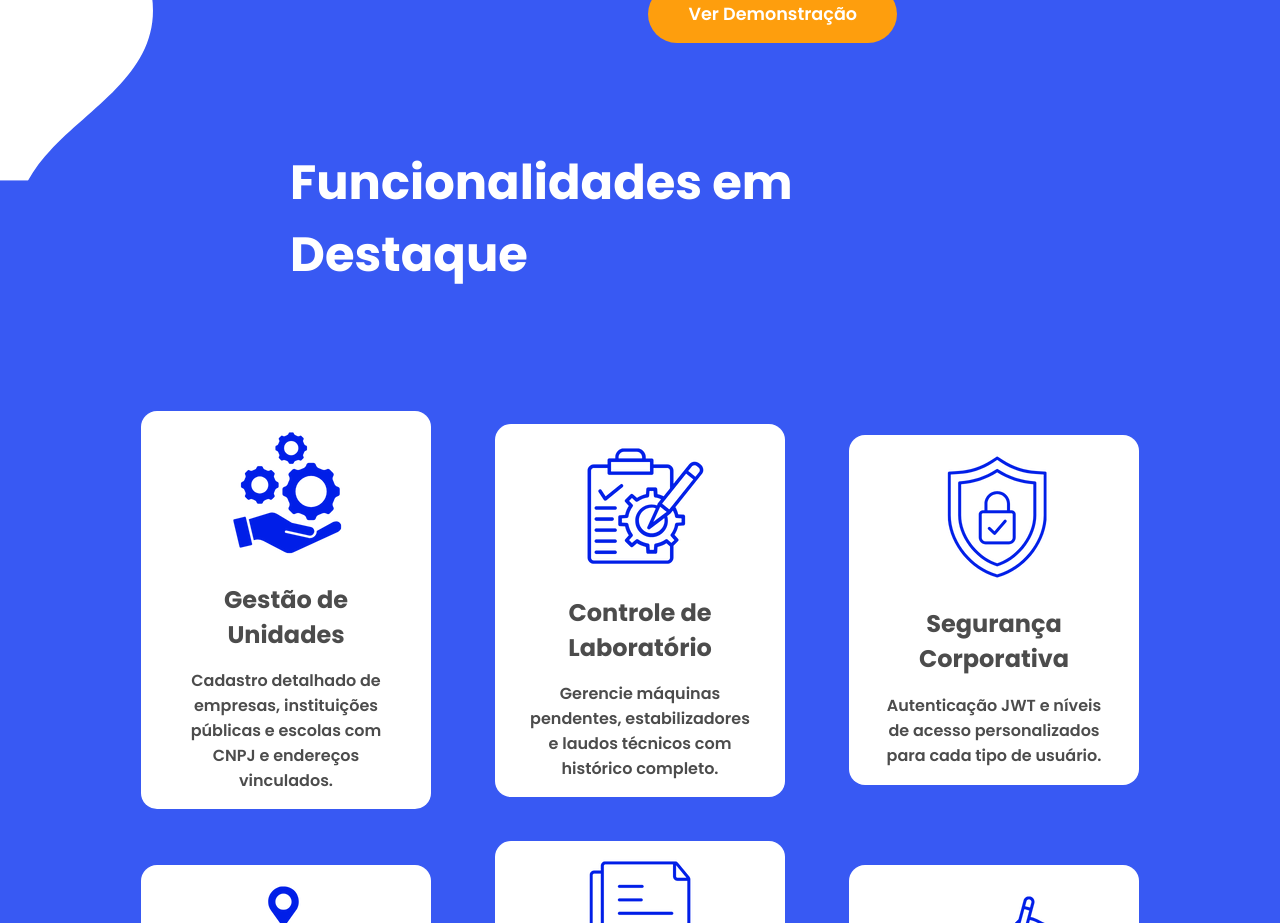
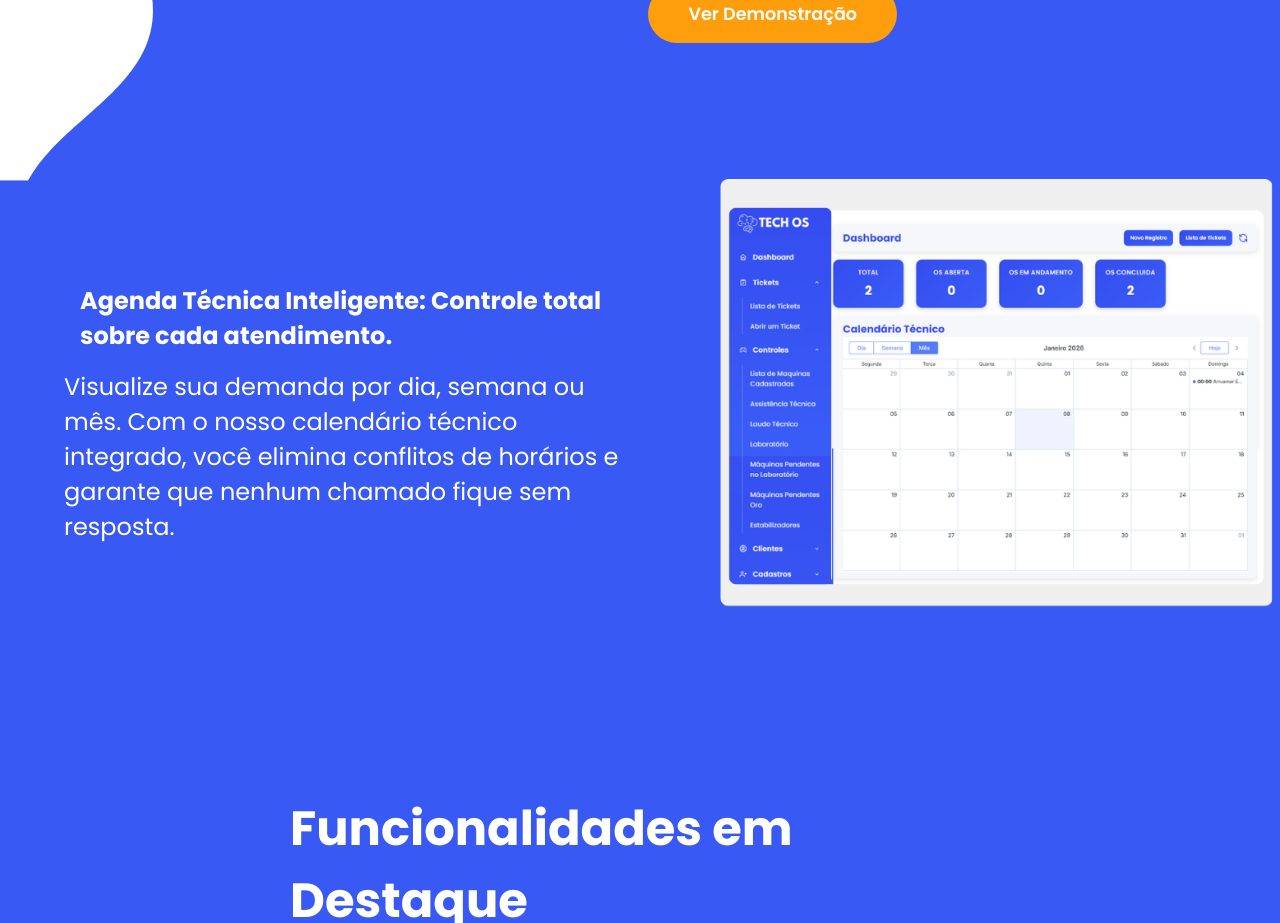
Before and after one commit to pablo-cruzbr/LandingPageTechOS, a React (Vite) app: page / in a window 1280 px wide. Shown: the part 1480-2403 px from the top of the page. Built offline with nearby package versions, Linux system fonts and the light colour scheme.

Commit message:
Feat: New section "Calendar-About"

```diff
--- a/src/App.jsx
+++ b/src/App.jsx
@@ -3,6 +3,7 @@ import Home from './components/Home';
 import About from './components/About';
 import Work from './components/work';
 import Testimonial from './components/Testimonial';
+import AboutCalendar from './components/AboutCalendar';
 
 import './App.css'
 
@@ -13,6 +14,7 @@ function App() {
     <div>
       <Home/>
       <About/>
+      <AboutCalendar/>
       <Work/>
       <Testimonial/>
     </div>
--- a/src/components/About.jsx
+++ b/src/components/About.jsx
@@ -1,6 +1,7 @@
 import React from 'react';
 import AboutBackground from '../assets/desing-fundo-about.png';
 import AboutBanner from '../assets/desing-about.png';
+import CalendarAbout from '../assets/calendar-about.png'
 
 const About = () => {
   return (
--- /dev/null
+++ b/src/components/AboutCalendar.jsx
@@ -0,0 +1,24 @@
+import React from 'react';
+import AboutBackground from '../assets/desing-fundo-about.png';
+import AboutBanner from '../assets/desing-about.png';
+import CalendarAbout from '../assets/calendar-about.png'
+
+const AboutCalendar = () => {
+  return (
+    <div className="about-section-container">
+      <div className="about-background-image-container">
+      </div>
+      <div className="about-section-text-container">
+       <p className="primary-text">
+          <h4 className="primary-h4">Agenda Técnica Inteligente: Controle total sobre cada atendimento.</h4> Visualize sua demanda por dia, semana ou mês. Com o nosso calendário técnico integrado, você elimina conflitos de horários e garante que nenhum chamado fique sem resposta.
+        </p>
+      </div>
+
+      <div className="about-section-image-container">
+       <img src={CalendarAbout} alt=""/>
+      </div>
+    </div>
+  )
+}
+
+export default AboutCalendar
```
Also changed, not shown: src/assets/calendar-about.png (added).
